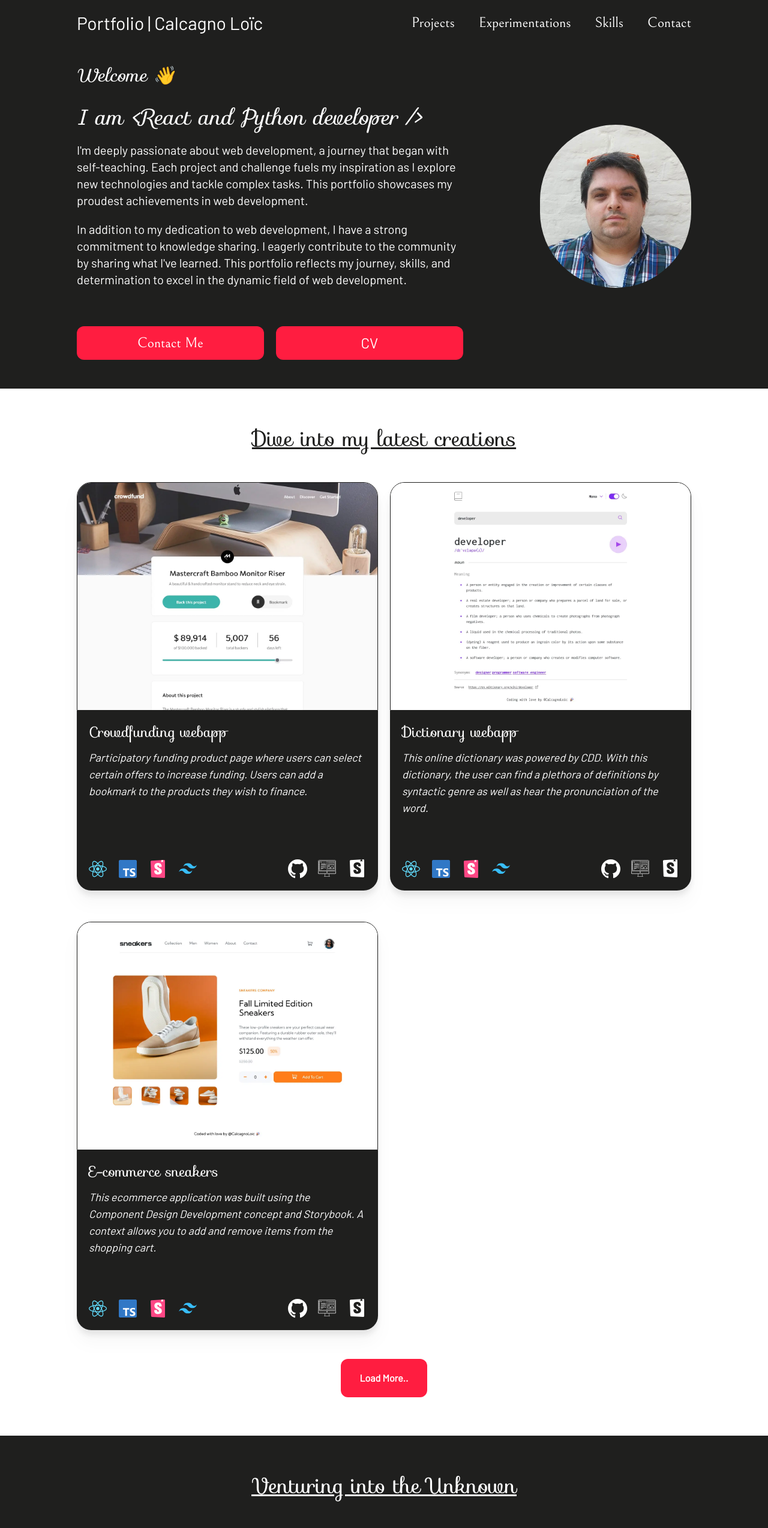
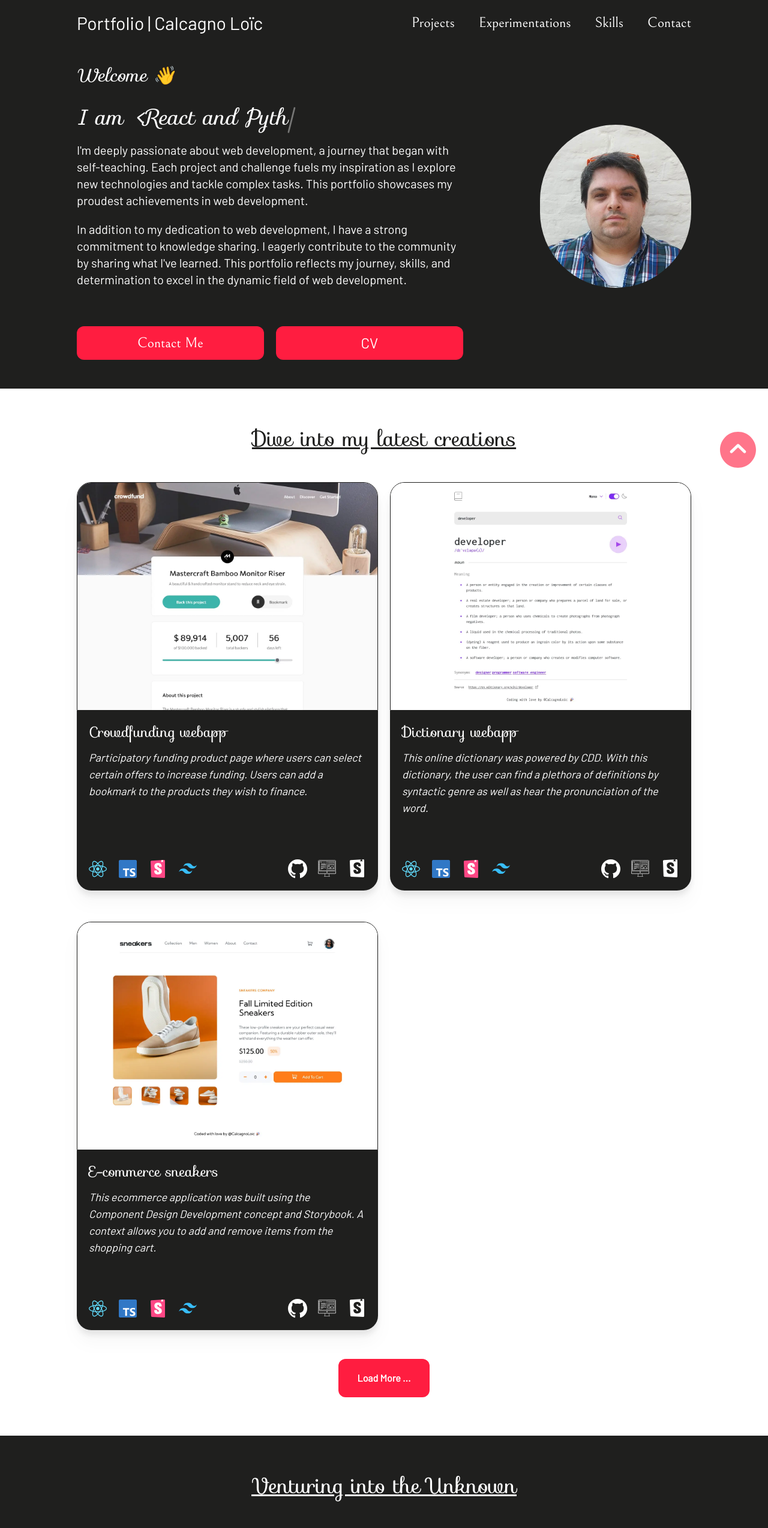
Before and after one commit to CalcagnoLoic/portfolio, a React (Vite) app: page / in a window 1280 px wide. Shown: the top 2548 px of the page at 60% size. Built offline with nearby package versions, Linux system fonts and the light colour scheme.

Commit message:
adding scroll top + new icons + typewritter

```diff
--- a/package.json
+++ b/package.json
@@ -32,6 +32,7 @@
     "postcss": "^8.4.36",
     "prettier": "^3.2.5",
     "prettier-plugin-tailwindcss": "^0.5.12",
+    "react-simple-typewriter": "^5.0.1",
     "tailwindcss": "^3.4.1",
     "typescript": "^5.2.2",
     "vite": "^5.1.6"
--- a/src/components/Presentation/index.tsx
+++ b/src/components/Presentation/index.tsx
@@ -1,7 +1,10 @@
+import { Typewriter } from "react-simple-typewriter";
+
 import CV from "../../../public/assets/CV_dev.pdf";
 import PICTURE from "../../../public/assets/img/photo.webp";
 
 import Link from "../Link";
+import GeneralIcons from "../../icons/GeneralIcons";
 import Heading from "../../typographies/Heading";
 import Paragraph from "../../typographies/Paragraph";
 
@@ -13,12 +16,23 @@ const Component = () => (
           kind="h3"
           content="Welcome 👋"
           css="text-xl md:text-3xl mt-5 italic text-center lg:text-start font-[sofia]"
+          id="top"
         />
-        <Heading
-          kind="h2"
-          content="I am <React and Python developer />"
-          css="text-2xl md:text-4xl mt-8 italic text-center lg:text-start font-[sofia]"
-        />
+        <div className="flex flex-col xl:flex-row">
+          <span className="mt-8 text-center font-[sofia] text-2xl italic md:text-4xl lg:text-start ">
+            <Heading
+              kind="h2"
+              content="I am "
+              css="block mr-5 mb-5 xl:mb-0 xl:inline-block"
+            />
+            <Typewriter
+              words={["<React and Python developer />"]}
+              loop
+              cursor
+            />
+          </span>
+        </div>
+
         <Paragraph
           kind="p"
           content="I'm deeply passionate about web development, a journey that began with self-teaching. Each project and challenge fuels my inspiration as I explore new technologies and tackle complex tasks. This portfolio showcases my proudest achievements in web development."
@@ -44,6 +58,7 @@ const Component = () => (
           />
         </section>
       </article>
+
       <article className="mt-5 flex lg:mt-0">
         <img
           src={PICTURE}
@@ -51,6 +66,8 @@ const Component = () => (
           className="m-auto block w-1/2 self-center rounded-full lg:w-full"
         />
       </article>
+
+      <GeneralIcons kind="goback" />
     </div>
   </section>
 );
--- a/src/components/Projects/ExperimentationProjects/index.tsx
+++ b/src/components/Projects/ExperimentationProjects/index.tsx
@@ -1,13 +1,14 @@
 import { Experimentation } from "../../../data/experimentations";
+import { handleMoreProject } from "../../../utils/showMoreProject";
+import { Projects } from "../../../types/interface";
+import { useEffect, useState } from "react";
 
 import Heading from "../../../typographies/Heading";
 import Link from "../../Link";
 import Paragraph from "../../../typographies/Paragraph";
-import { useEffect, useState } from "react";
-import { handleMoreProject } from "../../../utils/showMoreProject";
 
 const Component = () => {
-  const [displayedData, setDisplayedData] = useState(Experimentation);
+  const [displayedData, setDisplayedData] = useState<Projects[]>(Experimentation);
   const [visibleProject, setVisibleProject] = useState<number>(3);
 
   useEffect(() => {
--- a/src/components/Projects/ProfessionalProjects/index.tsx
+++ b/src/components/Projects/ProfessionalProjects/index.tsx
@@ -1,13 +1,14 @@
+import { handleMoreProject } from "../../../utils/showMoreProject";
 import { Professional } from "../../../data/professional";
 import { useEffect, useState } from "react";
+import { Projects } from "../../../types/interface";
 
 import Heading from "../../../typographies/Heading";
 import Link from "../../Link";
 import Paragraph from "../../../typographies/Paragraph";
-import { handleMoreProject } from "../../../utils/showMoreProject";
 
 const Component = () => {
-  const [displayedData, setDisplayedData] = useState(Professional);
+  const [displayedData, setDisplayedData] = useState<Projects[]>(Professional);
   const [visibleProject, setVisibleProject] = useState<number>(3);
 
   useEffect(() => {
@@ -68,10 +69,10 @@ const Component = () => {
 
       {visibleProject < Professional.length && (
         <button
+          className="mx-auto mt-12 block cursor-pointer rounded-xl bg-torchRed px-8 py-5 font-bold text-white duration-500 ease-in-out hover:bg-tuatara"
           onClick={() => handleMoreProject(setVisibleProject)}
-          className="mx-auto mt-12 block cursor-pointer rounded-xl bg-torchRed py-5 px-8 text-white duration-500 ease-in-out hover:bg-tuatara font-bold"
         >
-          Load More..
+          Load More ...
         </button>
       )}
     </>
--- a/src/icons/GeneralIcons/index.tsx
+++ b/src/icons/GeneralIcons/index.tsx
@@ -195,6 +195,25 @@ const Icons = ({ kind }: GeneralIconsProps) => {
           </g>
         </svg>
       );
+
+    case "goback":
+      return (
+        <a href="#top">
+          <svg
+            width="60px"
+            height="60px"
+            viewBox="0 0 122.883 122.882"
+            enable-background="new 0 0 122.883 122.882"
+            xmlSpace="preserve"
+            className="fixed bottom-5 right-5 z-20 animate-pulse cursor-pointer"
+            fill="#FF1D40"
+          >
+            <g>
+              <path d="M0,61.441L0,61.441h0.018c0,16.976,6.872,32.335,17.98,43.443c11.108,11.107,26.467,17.979,43.441,17.979v0.018h0.001 h0.001v-0.018c16.974,0,32.335-6.872,43.443-17.98s17.98-26.467,17.98-43.441h0.018v-0.001V61.44h-0.018 c0-16.975-6.873-32.334-17.98-43.443C93.775,6.89,78.418,0.018,61.443,0.018V0h-0.002l0,0v0.018 c-16.975,0-32.335,6.872-43.443,17.98C6.89,29.106,0.018,44.465,0.018,61.439H0V61.441L0,61.441z M42.48,71.7 c-1.962,1.908-5.101,1.865-7.009-0.098c-1.909-1.962-1.865-5.101,0.097-7.009l22.521-21.839l3.456,3.553l-3.46-3.569 c1.971-1.911,5.117-1.862,7.029,0.108c0.055,0.058,0.109,0.115,0.16,0.175L87.33,64.594c1.963,1.908,2.006,5.047,0.098,7.009 c-1.908,1.963-5.047,2.006-7.01,0.098L61.53,53.227L42.48,71.7L42.48,71.7z" />
+            </g>
+          </svg>
+        </a>
+      );
     default:
       return null;
   }
--- a/src/icons/SkillsIcons/index.tsx
+++ b/src/icons/SkillsIcons/index.tsx
@@ -1,6 +1,6 @@
 import { SkillsProps } from "../../types/interface";
 
-const Icons = ({ kind }: SkillsProps) => {
+const Icons = ({ kind, bgLight }: SkillsProps) => {
   switch (kind) {
     case "react":
       return (
@@ -249,6 +249,27 @@ const Icons = ({ kind }: SkillsProps) => {
         </svg>
       );
 
+    case "astro":
+      return (
+        <svg
+          width="30"
+          height="30"
+          viewBox="0 -10 85 107"
+          fill="none"
+          xmlns="http://www.w3.org/2000/svg"
+        >
+          <title>Astro</title>
+          <path
+            d="M27.5893 91.1365C22.7555 86.7178 21.3443 77.4335 23.3583 70.7072C26.8503 74.948 31.6888 76.2914 36.7005 77.0497C44.4374 78.2199 52.0358 77.7822 59.2231 74.2459C60.0453 73.841 60.8052 73.3027 61.7036 72.7574C62.378 74.714 62.5535 76.6892 62.3179 78.6996C61.7452 83.5957 59.3086 87.3778 55.4332 90.2448C53.8835 91.3916 52.2437 92.4167 50.6432 93.4979C45.7262 96.8213 44.3959 100.718 46.2435 106.386C46.2874 106.525 46.3267 106.663 46.426 107C43.9155 105.876 42.0817 104.24 40.6844 102.089C39.2086 99.8193 38.5065 97.3081 38.4696 94.5909C38.4511 93.2686 38.4511 91.9345 38.2733 90.6309C37.8391 87.4527 36.3471 86.0297 33.5364 85.9478C30.6518 85.8636 28.37 87.6469 27.7649 90.4554C27.7187 90.6707 27.6517 90.8837 27.5847 91.1341L27.5893 91.1365Z"
+            fill="#FF5D01"
+          />
+          <path
+            d="M0 69.5866C0 69.5866 14.3139 62.6137 28.6678 62.6137L39.4901 29.1204C39.8953 27.5007 41.0783 26.3999 42.4139 26.3999C43.7495 26.3999 44.9325 27.5007 45.3377 29.1204L56.1601 62.6137C73.1601 62.6137 84.8278 69.5866 84.8278 69.5866C84.8278 69.5866 60.5145 3.35233 60.467 3.21944C59.7692 1.2612 58.5911 0 57.0029 0H27.8274C26.2392 0 25.1087 1.2612 24.3634 3.21944C24.3108 3.34983 0 69.5866 0 69.5866Z"
+            fill={bgLight ? "#000014" : "#FFF"}
+          />
+        </svg>
+      );
+
     default:
       return null;
   }
--- a/src/types/interface.ts
+++ b/src/types/interface.ts
@@ -26,11 +26,20 @@ export interface SkillsProps extends ElementProps {
     | "django"
     | "git"
     | "redux"
-    | "react-router";
+    | "react-router"
+    | "astro";
+  bgLight?: boolean;
 }
 
 export interface GeneralIconsProps extends ElementProps {
-  kind: "design" | "database" | "mobile" | "tablet" | "computer" | "practise";
+  kind:
+    | "design"
+    | "database"
+    | "mobile"
+    | "tablet"
+    | "computer"
+    | "practise"
+    | "goback";
 }
 
 export interface Projects {
--- a/src/typographies/Heading/index.tsx
+++ b/src/typographies/Heading/index.tsx
@@ -6,10 +6,18 @@ const Typographies = ({ kind, content, css, id }: HeadingProps) => {
       return <h1 className={css}>{content}</h1>;
 
     case "h2":
-      return <h2 className={css} id={id}>{content}</h2>;
+      return (
+        <h2 className={css} id={id}>
+          {content}
+        </h2>
+      );
 
     case "h3":
-      return <h3 className={css}>{content}</h3>;
+      return (
+        <h3 className={css} id={id}>
+          {content}
+        </h3>
+      );
 
     default:
       return null;
```
Also changed, not shown: 1 other file (tests, documents, lock files or other folders).
